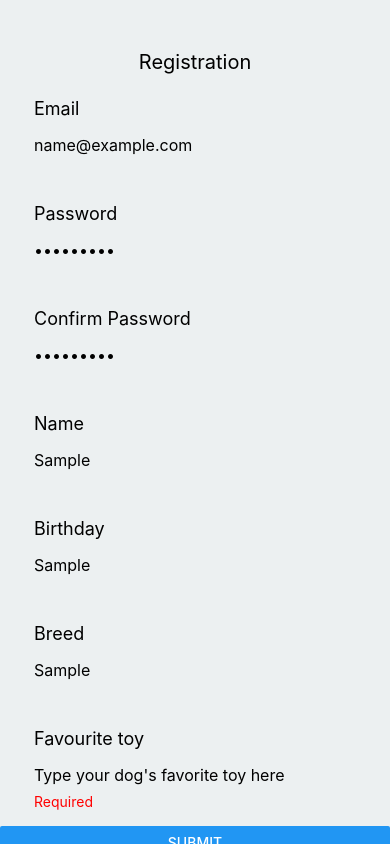
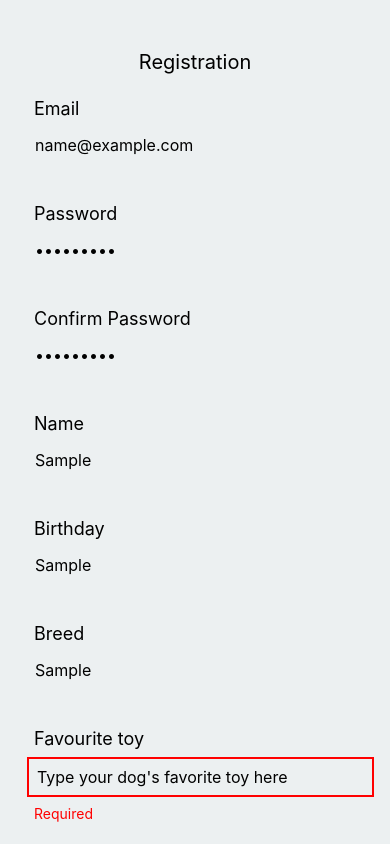
Before and after one commit to Dango3010/Woof_Instagram, a React Native app: screen / in a window 390 px wide. Both pictures are taken after typing "name@example.com", "Sample123", "Sample123", "Sample", "Sample", "Sample" into the empty fields and a click on the button "SUBMIT". Built offline with nearby package versions, Linux system fonts and the light colour scheme.

Commit message:
change input border color to red when a field has an error

```diff
--- a/App.js
+++ b/App.js
@@ -1,13 +1,13 @@
+import { AntDesign } from '@expo/vector-icons';
+import { ErrorMessage, Formik } from 'formik';
 import React from 'react';
-import { View, Text, TextInput, Button, ScrollView, TouchableOpacity } from 'react-native';
-import {Formik, ErrorMessage} from 'formik';
-import { AntDesign } from '@expo/vector-icons';
+import { Button, ScrollView, Text, TextInput, TouchableOpacity, View } from 'react-native';
 import * as Yup from 'yup';
 
 export default function App() {
 
   return (
-    <ScrollView style={{backgroundColor: '#ecf0f1'}}>
+    <ScrollView style={{flex: 1, backgroundColor: '#ecf0f1'}}>
       <Text style={{marginTop: 50, fontSize: 20, textAlign: 'center'}}>Registration</Text>
         <Formik
           initialValues={{email: '', password: '', confirmPassword: '', petName: '', petBirthDate: '', breed: '', favouriteToy: ''}}
@@ -29,7 +29,7 @@ export default function App() {
             }, 400);
           }}
         >
-        {({handleChange, handleBlur, handleSubmit, values, handleReset, isSubmitting}) => (
+        {({handleChange, handleBlur, handleSubmit, values, handleReset, isSubmitting, errors, touched}) => (
           <View>
               <InputWithLabel
                 label="Email"
@@ -38,6 +38,8 @@ export default function App() {
                 value={values.email}
                 onChangeText={handleChange('email')}
                 onBlur={handleBlur('email')}
+                errors={errors}
+                touched={touched}
               />
 
               <InputWithLabel
@@ -48,6 +50,8 @@ export default function App() {
                 onChangeText={handleChange('password')}
                 onBlur={handleBlur('password')}
                 secureTextEntry
+                errors={errors}
+                touched={touched}
               />
 
               <InputWithLabel
@@ -57,6 +61,8 @@ export default function App() {
                 placeholder="Re-type your password here"
                 onChangeText={handleChange('confirmPassword')}
                 secureTextEntry
+                errors={errors}
+                touched={touched}
               />
 
               <InputWithLabel
@@ -65,6 +71,8 @@ export default function App() {
                 placeholder="Type your dog's name here"
                 value={values.petName}
                 onChangeText={handleChange('petName')}
+                errors={errors}
+                touched={touched}
               />
 
               <InputWithLabel
@@ -73,6 +81,8 @@ export default function App() {
                 placeholder="Type your dog's date of birth here"
                 value={values.petBirthDate}
                 onChangeText={handleChange('petBirthDate')}
+                errors={errors}
+                touched={touched}
               />
 
               <InputWithLabel
@@ -81,6 +91,8 @@ export default function App() {
                 placeholder="Type your dog's breed here"
                 value={values.breed}
                 onChangeText={handleChange('breed')}
+                errors={errors}
+                touched={touched}
               />
 
               <InputWithLabel
@@ -89,6 +101,8 @@ export default function App() {
                 placeholder="Type your dog's favorite toy here"
                 value={values.favouriteToy}
                 onChangeText={handleChange('favouriteToy')}
+                errors={errors}
+                touched={touched}
               />
 
               <Button
@@ -108,13 +122,18 @@ export default function App() {
 };
 
 const InputWithLabel = (props) => {
+
+  const moreStyle = props.errors[props.name] && props.touched[props.name]
+    ? {borderWidth: 2, borderColor: 'red'}
+    : {};
+
   return (
     <View style={{ padding: 16 }}>
       <Text style={{padding: 8, fontSize: 18, marginLeft: 10}}>
         {props.label}
       </Text>
       <TextInput
-        style={{padding: 8, fontSize: 16, marginLeft: 10}}
+        style={{padding: 8, fontSize: 16, marginLeft: 11, ...moreStyle}}
         name={props.name}
         onChangeText={props.onChangeText}
         value={props.value}
@@ -122,7 +141,7 @@ const InputWithLabel = (props) => {
         onBlur={props.onBlur}
         secureTextEntry={props.secureTextEntry}
       />
-      <ErrorMessage style={{marginLeft: 18, color: 'red'}} name={props.name} component={Text}/>
+      <ErrorMessage style={{padding: 8, marginLeft: 10, color: 'red'}} name={props.name} component={Text}/>
     </View>
   );
 };
```
